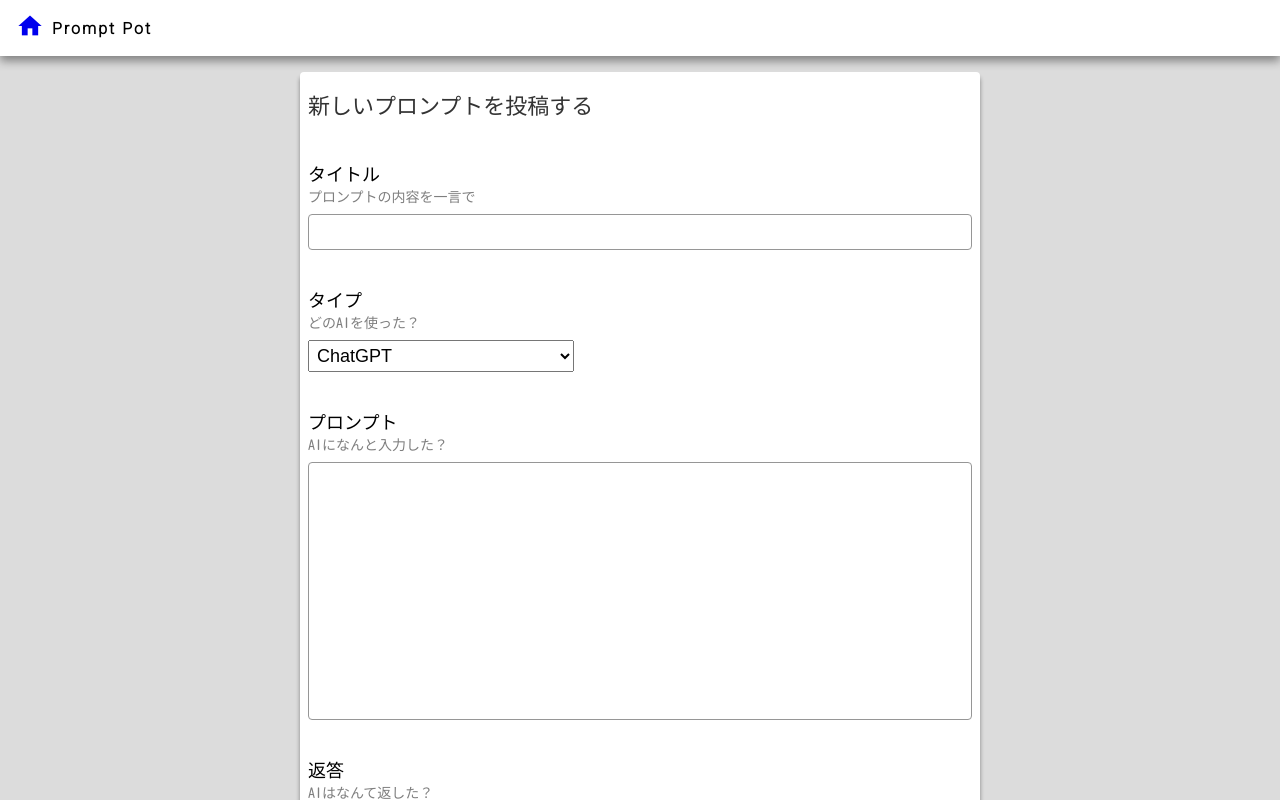
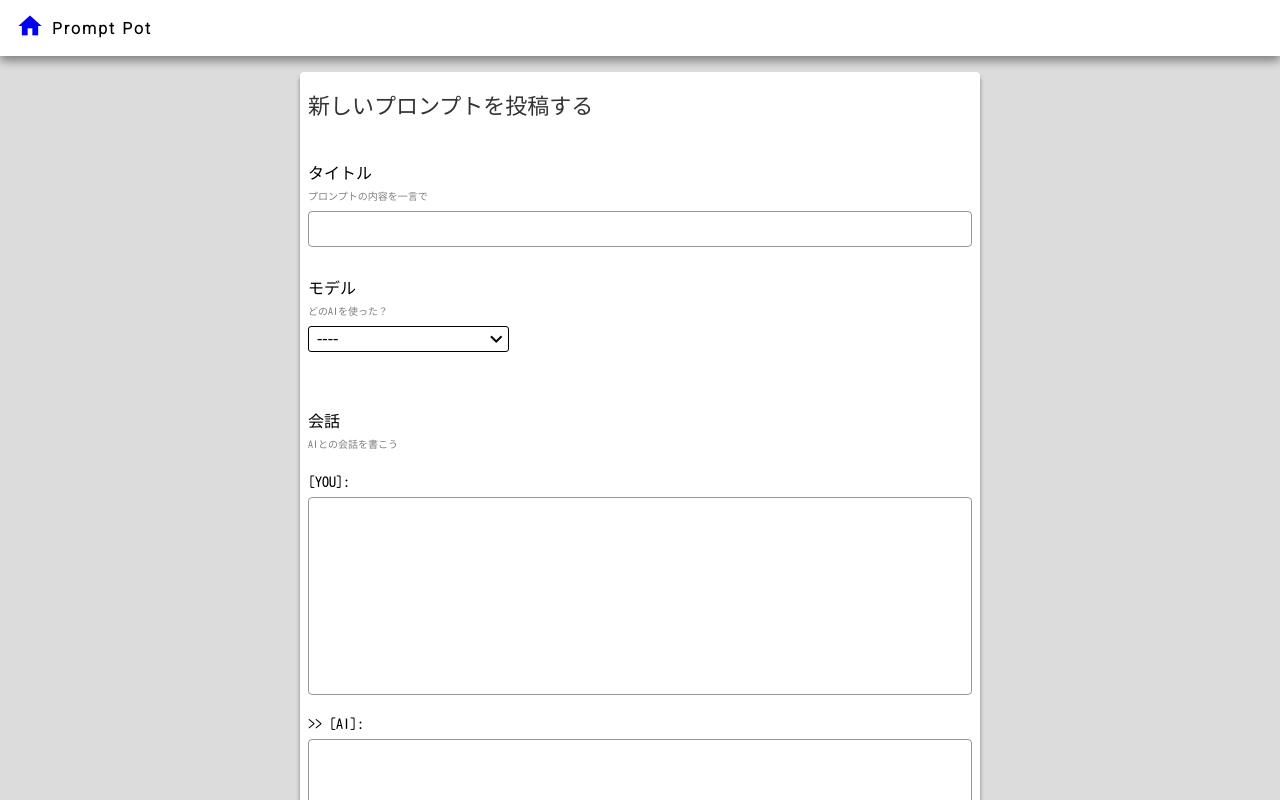
Before and after one commit to yoshiInGit/pronpt_pot, a React (Vite) app: page /post in a window 1280 px wide. Built offline with nearby package versions, Linux system fonts and the light colour scheme; a web font is replaced by a local one.

Commit message:
create post page

```diff
--- a/src/view/PostPage.tsx
+++ b/src/view/PostPage.tsx
@@ -8,6 +8,10 @@ import Card from "./components/basic/Card";
 import { ToPostPrompt } from "../domain/prompt";
 import { postPrompt } from "../usecase/prompt_use_case";
 import AlertDialog from "./components/common/AlertDialog";
+import Typo from "./components/basic/Typo";
+import Icon from "./components/basic/Icon";
+import Chat from "./post_page/Chat";
+import AISelectDialog from "./post_page/AISelectDialog";
 
 // Styled components -------------------
 const PostTitle = styled.div`
@@ -15,27 +19,40 @@ const PostTitle = styled.div`
     font-size: 22px;
     font-weight: 500;
     color: #333333;
-
 `
 
 const SecTitle = styled.div`
     font-family  : 'Kosugi Maru', sans-serif;
     font-size: 18px;
 
+    @media (min-width: 768px) {
+    }
+
+    @media (min-width: 1024px) {
+        font-size: 16px;
+    }
+
 `
 
 const SecSub = styled.div`
     font-family  : 'Kosugi Maru', sans-serif;
-    font-size: 14px;
+    font-size: 12px;
     color: #7f7f7f;
+
+    @media (min-width: 768px) {
+    }
+
+    @media (min-width: 1024px) {
+        font-size: 10px;
+    }
 `
 
-const Input = styled.input`
+const TitleInput = styled.input`
     font-family  : 'Kosugi Maru', sans-serif;
     border: 1px solid #969696;
     background-color: transparent;
     appearance: none;
-    font-size: 18px;
+    font-size: 16px;
     padding: 2px;
     line-height: 30px;
     border-radius: 4px;
@@ -51,24 +68,34 @@ const TextField = styled.textarea`
     padding: 8px;
 `
 
-const Select = styled.select`
-    width: 40%;
-    line-height: 24px;
-    font-size: 18px;
-    padding: 4px;
+const SelectBox = styled.div`
+    width: 30%;
+    border: 1px solid black;
+    border-radius: 3px;
+    display: flex;
+    cursor: pointer;
+`
+const SelectBoxValue = styled.div`
+    flex-grow: 1;
+    display: flex;
+    justify-content: start;
+    align-items: center;
 `
 
-const Option = styled.option`
-    font-size: 18px;
-`
-const Alert = styled.span`
-    color: red;
-    font-size: 12px;
-    font-family  : 'Kosugi Maru', sans-serif;
-`
-// ------------------- Styled components
 
-// Responsive Props--------------------
+const Selector = ({value, onClick} : {value : string, onClick : ()=>void}) => {
+
+    return(
+        <>
+            <SelectBox onClick={onClick}>
+                <SpaceBox width={8}/>
+                <SelectBoxValue>{value}</SelectBoxValue>
+                <Icon name="expand_more"/>
+            </SelectBox>
+        </>
+    )
+}
+
 const CardSize = styled.div`
     width: 100%;
 
@@ -81,22 +108,8 @@ const CardSize = styled.div`
     }
 `
 
-// --------------- Responsive Props
+// ------------------- Styled components
 
-
-const Selector = ({options, onChange} : {options : string[], onChange: (val : string) => void}) => {
-    let optionList = [];
-    for(let option of options){
-        optionList.push(<Option value={option}>{option}</Option>);
-    }
-
-
-    return(
-        <Select onChange={(event)=>{onChange(event.target.value)}}>
-            {optionList}
-        </Select>
-    );
-}
 
 const PostBtn = styled.div`
     width            : 100%;
@@ -118,14 +131,12 @@ const PostPage = () => {
 
     const [title , setTitle]   = useState<string>("");
     const [AIType, setAIType]  = useState<string>("");
-    const [prompt , setPrompt] = useState<string>("");
-    const [ans , setAns]       = useState<string>("");
+    const [conversation , setConversation] = useState<string[]>([]);
     const [memo , setMemo]     = useState<string>("");
 
     const [titleAlert, setTitleAlert]   = useState(false);
     const [aiAlert, setAiAlert]         = useState(false);
-    const [promptAlert, setPromptAlert] = useState(false);
-    const [ansAlert, setAnsAlert]       = useState(false);
+    const [chatAlert, setChatALert]     = useState(false);
 
     const [blockSend, setBlockSend] = useState(false);
 
@@ -136,6 +147,11 @@ const PostPage = () => {
         setShowSendModal(false);
         window.location.href = "/";
     }
+
+    const [showEmptyAlertDialog, setShowEmptyAlertDialog] = useState(false);
+
+    const [showAISelectDialog, setShowAISelectDialog] = useState(false);
+
 
     const _valid = () => {
         let isOk = true;
@@ -150,14 +166,13 @@ const PostPage = () => {
             setAiAlert(true);
         }
 
-        if(prompt == ""){
+        if(conversation.includes("")){
             isOk = false;
-            setPromptAlert(true);
+            setChatALert(true)
         }
 
-        if(ans == ""){
-            isOk = false;
-            setAnsAlert(true);
+        if(isOk==false){
+            setShowEmptyAlertDialog(true);
         }
 
         return isOk
@@ -170,15 +185,13 @@ const PostPage = () => {
         setBlockSend(true);
 
         const toPostPrompt = new ToPostPrompt({
-            title  : title,
-            prompt : prompt,
-            ans    : ans,
-            memo   : memo,
-            aiName : AIType,
+            title        : title,
+            conversation : conversation,
+            memo         : memo,
+            aiName       : AIType,
         })
 
         try {
-            // Code that may throw an error
             await postPrompt({toPostPrompt : toPostPrompt});
 
             setSendedModalTItle("新しいプロンプトを投稿しました！")
@@ -206,6 +219,20 @@ const PostPage = () => {
                 onOK={closeSendedModal}
                 />
 
+            <AlertDialog
+                title="未入力の項目があります!"
+                message="メモ以外の項目は必ず埋めてください！"
+                show={showEmptyAlertDialog}
+                onOK={()=>{setShowEmptyAlertDialog(false)}}
+            />
+
+            <AISelectDialog
+                show={showAISelectDialog}
+                onSelect={(value: string)=>{
+                    setAIType(value);
+                    setShowAISelectDialog(false);
+                }}/>
+
             <Header home/>
 
             <Column
@@ -224,50 +251,53 @@ const PostPage = () => {
                                 <SpaceBox height={40}/>
 
                                 <SecTitle>タイトル</SecTitle>
+                                <SpaceBox height={4}/>
                                 <SecSub>プロンプトの内容を一言で</SecSub>
                                 <SpaceBox height={8}/>
-                                <Input
+                                <TitleInput
                                     onChange={(event)=>{setTitle(event.target.value)}}/>
                                 <SpaceBox height={4}/>
-                                {titleAlert && <Alert>**この項目は必ず入力して下さい</Alert>}
+                                {titleAlert && <Typo size={10} color="red">**この項目は必ず入力して下さい</Typo>}
 
-                                <SpaceBox height={32}/>
+                                <SpaceBox height={24}/>
 
-                                <SecTitle>タイプ</SecTitle>
+                                <SecTitle>モデル</SecTitle>
+                                <SpaceBox height={4}/>
                                 <SecSub>どのAIを使った？</SecSub>
                                 <SpaceBox height={8}/>
+
                                 <Selector
-                                    options={["ChatGPT" ,"BARD"]}
-                                    onChange={(val)=>{setAIType(val)}}/>
+                                    value={AIType!="" ? AIType : "----"}
+                                    onClick={()=>{
+                                        setShowAISelectDialog(true);
+                                    }}
+                                />
+
                                 <SpaceBox height={4}/>
-                                {aiAlert && <Alert>**この項目は必ず入力して下さい</Alert>}
+                                {aiAlert && <Typo size={10} color="red">**この項目は必ず入力して下さい</Typo>}
 
-                                <SpaceBox height={32}/>
+                                <SpaceBox height={52}/>
 
 
-                                <SecTitle>プロンプト</SecTitle>
-                                <SecSub>AIになんと入力した？</SecSub>
-                                <SpaceBox height={8}/>
-                                <TextField
-                                    rows={20}
-                                    onChange={(event)=>{setPrompt(event.target.value)}}/>
+                                <SecTitle>会話</SecTitle>
                                 <SpaceBox height={4}/>
-                                {promptAlert && <Alert>**この項目は必ず入力して下さい</Alert>}
+                                <SecSub>AIとの会話を書こう</SecSub>
+                                <SpaceBox height={4}/>
+                                {chatAlert && <Typo size={10} color="red">**この項目は必ず入力して下さい</Typo>}
 
-                                <SpaceBox height={32}/>
 
-                                <SecTitle>返答</SecTitle>
-                                <SecSub>AIはなんて返した？</SecSub>
-                                <SpaceBox height={8}/>
-                                <TextField
-                                    rows={20}
-                                    onChange={(event)=>{setAns(event.target.value)}}/>
+                                <SpaceBox height={20}/>
+
+                                <Chat
+                                    setConversation={(conversation : string[])=>{
+                                        setConversation([...conversation]);
+                                    }}/>
+
+
+                                <SpaceBox height={52}/>
+
+                                <SecTitle>メモ(任意)</SecTitle>
                                 <SpaceBox height={4}/>
-                                {ansAlert && <Alert>**この項目は必ず入力して下さい</Alert>}
-
-                                <SpaceBox height={32}/>
-
-                                <SecTitle>メモ</SecTitle>
                                 <SecSub>補足しておきたいこと</SecSub>
                                 <SpaceBox height={8}/>
                                 <TextField
--- /dev/null
+++ b/src/view/components/basic/Clickable.tsx
@@ -0,0 +1,6 @@
+import styled from "styled-components";
+
+const Clickable = styled.div`
+    cursor: pointer;
+`
+export default Clickable;
--- /dev/null
+++ b/src/view/components/basic/Typo.tsx
@@ -0,0 +1,19 @@
+import { ReactNode } from "react";
+import styled from "styled-components";
+
+const Text = styled.span<{size : number, color : string | undefined}>`
+    font-family  : 'Kosugi Maru', sans-serif;
+
+    ${(props)=> props.color && `color: ${props.color};`}
+    font-size: ${(props)=>`${props.size}px`};
+`
+
+const Typo = ({size, color, children} : {size : number, color? : string, children?: ReactNode;}) => {
+    return (
+        <Text size={size} color={color}>
+            {children}
+        </Text>
+    )
+}
+
+export default Typo;
--- a/src/view/components/common/AlertDialog.tsx
+++ b/src/view/components/common/AlertDialog.tsx
@@ -36,27 +36,28 @@ const Content = styled.div`
 
 const Title = styled.div`
 
-    font-size: 20px;
+    font-size: 18px;
 
     @media (min-width: 768px) {
-        font-size: 22px;
+        font-size: 18px;
     }
 
     @media (min-width: 1024px) {
-        font-size: 22px;
+        font-size: 18px;
     }
 
 `
 
 const Body = styled.div`
     white-space: pre-line;
+    font-size: 14px;
 
     @media (min-width: 768px) {
-        font-size: 16px;
+        font-size: 14px;
     }
 
     @media (min-width: 1024px) {
-        font-size: 16px;
+        font-size: 14px;
     }
 
 `
--- /dev/null
+++ b/src/view/components/layout/SizedBox.tsx
@@ -0,0 +1,17 @@
+import { ReactNode } from "react";
+import styled from "styled-components"
+
+const Box = styled.div<{width : Number | undefined, height : Number | undefined}>`
+        ${(props) => props.width  && `width: ${props.width}px;` }
+        ${(props) => props.height && `height: ${props.height}px;` }
+`
+
+const SizedBox = ({width , height, children} : {width? : Number, height? : Number, children?: ReactNode}) => {
+    return(
+        <Box width={width} height={height}>
+            {children}
+        </Box>
+    );
+}
+
+export default SizedBox;
--- /dev/null
+++ b/src/view/post_page/AISelectDialog.tsx
@@ -0,0 +1,69 @@
+import styled from "styled-components";
+import Card from "../components/basic/Card";
+import Column from "../components/layout/Column";
+import Typo from "../components/basic/Typo";
+import SpaceBox from "../components/layout/SpaceBox";
+import Clickable from "../components/basic/Clickable";
+
+const DialogWrapper = styled.div`
+    position: fixed;
+    top    : 0;
+    bottom : 0;
+    right  : 0;
+    left   : 0;
+    background-color: #00000091;
+    z-index: 500;
+`
+
+const Dialog = styled.div`
+    position: fixed;
+    top: 50%;
+    left: 50%;
+    transform: translate(-50%, -50%);
+
+    width: 80%;
+
+
+    @media (min-width: 768px) {
+    }
+
+    @media (min-width: 1024px) {
+        width: 20%;
+    }
+`
+
+const AIList = styled.div`
+    height: 320px;
+    overflow: scroll;
+    overflow-x: hidden;
+`
+
+const AISelectDialog = ({show, onSelect} : {show : boolean, onSelect : (value : string)=>void}) => {
+    if(show==false){
+        return(<></>);
+    }
+
+    return(
+        <DialogWrapper>
+            <Dialog>
+                <Card>
+
+                        <Column padding={8}>
+                            <SpaceBox height={8}/>
+                            <Typo size={16} color="#242424">AIを選ぶ</Typo>
+                            <SpaceBox height={16}/>
+                            <AIList>
+                                <Column gap={16}>
+                                    <Clickable onClick={()=>{onSelect("ChatGPT")}}><Typo size={20}>ChatGPT</Typo></Clickable>
+                                    <Clickable onClick={()=>{onSelect("BARD")}}><Typo size={20}>BARD</Typo></Clickable>
+                                </Column>
+                            </AIList>
+                            <SpaceBox height={8}/>
+                        </Column>
+                </Card>
+            </Dialog>
+        </DialogWrapper>
+    );
+}
+
+export default AISelectDialog;
--- /dev/null
+++ b/src/view/post_page/Chat.tsx
@@ -0,0 +1,138 @@
+import styled from "styled-components";
+import SpaceBox from "../components/layout/SpaceBox";
+import Typo from "../components/basic/Typo";
+import { useEffect, useState } from "react";
+import Column from "../components/layout/Column";
+import Row from "../components/layout/Row";
+import Card from "../components/basic/Card";
+import SizedBox from "../components/layout/SizedBox";
+import Icon from "../components/basic/Icon";
+import GrowSpace from "../components/layout/GrowSpace";
+import Clickable from "../components/basic/Clickable";
+
+const TextField = styled.textarea`
+    font-family   : 'Kosugi Maru', sans-serif;
+    resize        : none;
+    border-radius : 4px;
+    appearance    : none;
+    border        : 1px solid #969696;
+    font-size     : 12px;
+    padding       : 8px;
+`
+
+const Chat = ({setConversation} : {setConversation : (conversation : string[])=>void}) => {
+    const [chatRecord, setChatRecord] = useState<string[]>(["", ""]);
+
+    const updateChatRecord = ({text, idx} : {text : string, idx : number}) => {
+        chatRecord[idx] = text;
+        setChatRecord(chatRecord);
+    }
+
+    useEffect(()=>{
+        setConversation(chatRecord);
+    },[chatRecord]);
+
+    const chat : JSX.Element[] = [];
+    for(let i=0; i < chatRecord.length; i++){
+        if(i % 2 == 0){ //YOU
+            chat.push(
+                <>
+                    <Typo size={14}>
+                        [YOU]:
+                    </Typo>
+                    <SpaceBox height={8}/>
+                    <TextField
+                        rows={15}
+                        onChange={(event)=>{updateChatRecord({text : event.target.value, idx : i})}}/>
+                    <SpaceBox height={4}/>
+
+                    <SpaceBox height={18}/>
+                </>
+            )
+
+        }else{  //AI
+            chat.push(
+                <>
+                    <Typo size={14}>
+                        {">> [AI]:"}
+                    </Typo>
+                    <SpaceBox height={8}/>
+                    <TextField
+                        rows={25}
+                        onChange={(event)=>{updateChatRecord({text : event.target.value, idx : i})}}/>
+                    <SpaceBox height={18}/>
+                </>
+            )
+        }
+    }
+
+
+    const controller = () => {
+        const canRemoveChat = chatRecord.length >= 4;
+
+        const addChat = () => {
+
+            chatRecord.push("");
+            chatRecord.push("");
+
+            setChatRecord([...chatRecord]);
+        }
+
+        const removeChat = () => {
+            chatRecord.pop()
+            chatRecord.pop()
+
+            setChatRecord([...chatRecord]);
+        }
+
+
+        return(
+            <Row center gap={28}>
+                <GrowSpace/>
+                <Clickable onClick={addChat}>
+                    <SizedBox width={100}>
+                        <Card>
+                            <Column center>
+                                <SpaceBox height={16}/>
+                                <Typo size={12}>
+                                    会話を追加
+                                </Typo>
+                                <Icon name="add"/>
+                                <SpaceBox height={8}/>
+                            </Column>
+                        </Card>
+                    </SizedBox>
+                </Clickable>
+
+                { canRemoveChat &&
+                    <Clickable onClick={removeChat}>
+                        <SizedBox width={100}>
+                            <Card>
+                                <Column center>
+                                    <SpaceBox height={16}/>
+                                    <Typo size={12}>
+                                        会話を削除
+                                    </Typo>
+                                    <Icon name="remove"/>
+                                    <SpaceBox height={8}/>
+                                </Column>
+                            </Card>
+                        </SizedBox>
+                    </Clickable>
+                }
+                <GrowSpace/>
+            </Row>
+        )
+    }
+
+
+    return(
+        <Column>
+            {chat}
+
+            {controller()}
+        </Column>
+    );
+}
+
+export default Chat;
```
Also changed, not shown: src/view/components/layout/Center.tsx (added, +11 -0 lines).
